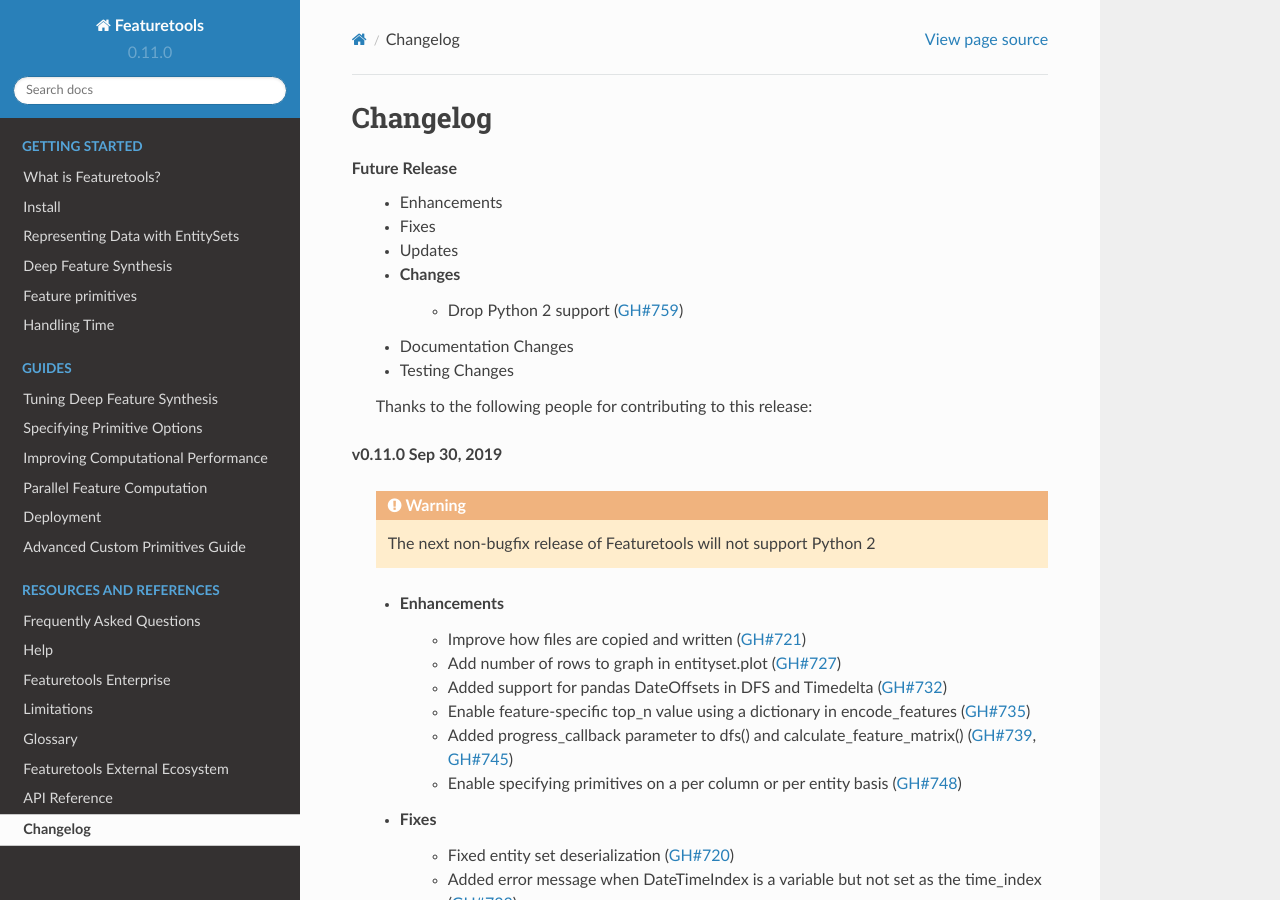
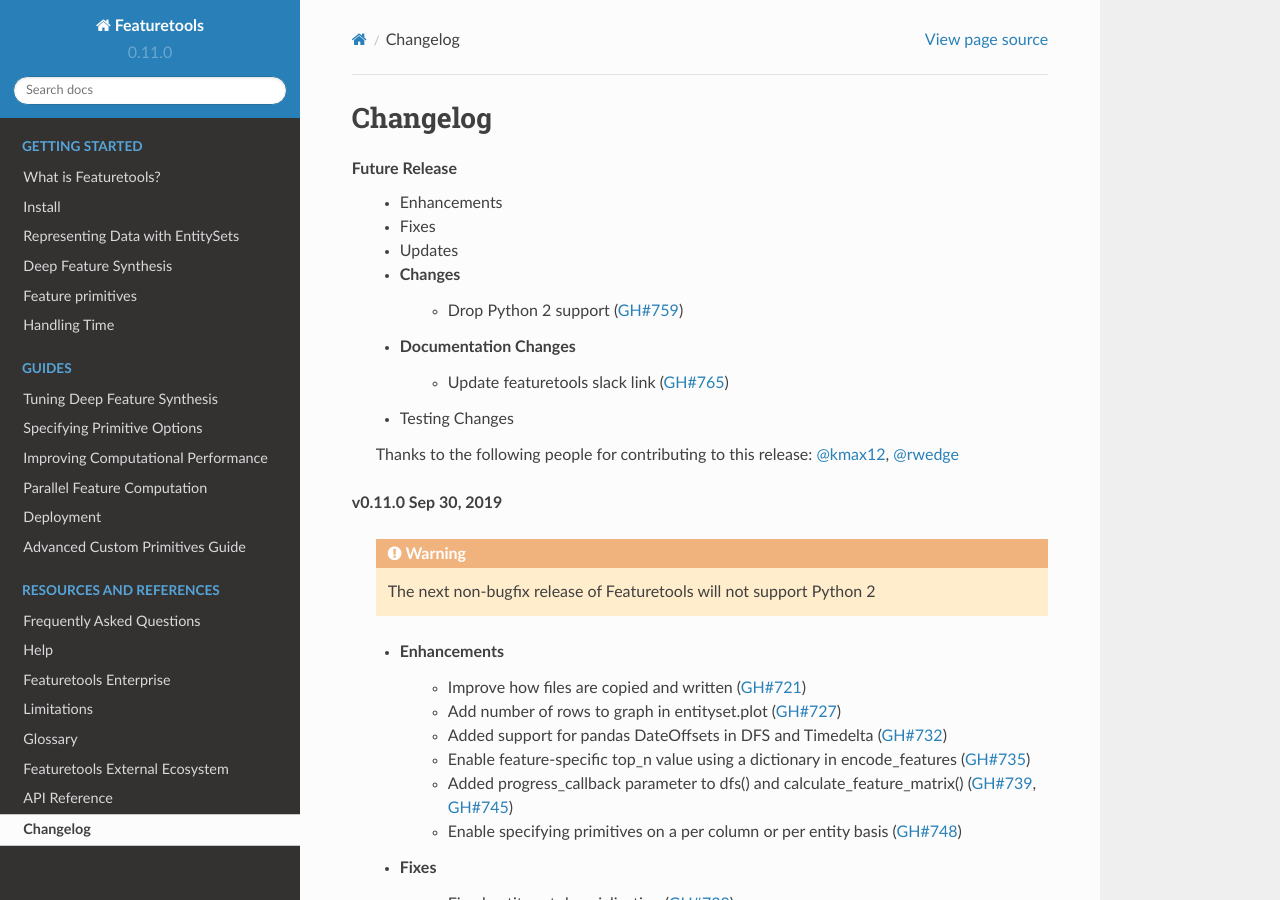
Before and after one commit to alteryx/featuretools, a Sphinx documentation site: the page built from docs/source/changelog.rst, in a window 1280 px wide and 900 px high. Built offline with Sphinx 7.4.7 and the Read the Docs theme 2.0.0, drawn with Linux system fonts in a browser that asks for light colours; pages that are not in the unit, such as notebooks, are missing from menus.

Commit message:
update changelog

```diff
--- a/docs/source/changelog.rst
+++ b/docs/source/changelog.rst
@@ -9,10 +9,11 @@
     * Changes
         * Drop Python 2 support (:pr:`759`)
     * Documentation Changes
+        * Update featuretools slack link (:pr:`765`)
     * Testing Changes
 
     Thanks to the following people for contributing to this release:
-
+    :user:`kmax12`, :user:`rwedge`
 
 **v0.11.0 Sep 30, 2019**
 
```
